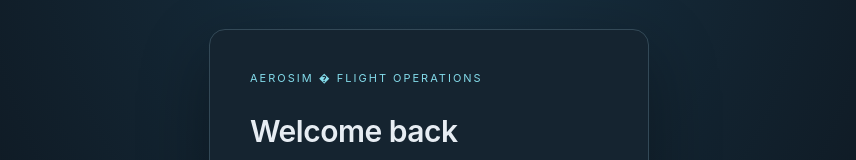
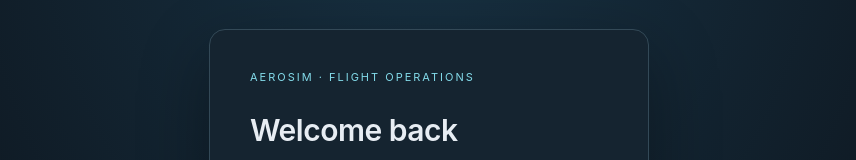
Before and after one commit to kawdoco/FlightSimulation, a React (Vite) app in the folder frontend/: page /flights in a window 1280 px wide. Shown: the part 137-297 px from the top of the page, without its empty margins (211-1067 px from the left). Built offline with nearby package versions, Linux system fonts and the light colour scheme; no server answers.

Commit message:
Fix login screen text encoding

```diff
--- a/frontend/src/AuthGate.jsx
+++ b/frontend/src/AuthGate.jsx
@@ -35,10 +35,10 @@ export default function AuthGate({children}) {
  }
  function signOut(){setAuthorization('');setUser(null);setOperations(false);setManaging(false);setChanging(false);setError('');setCurrentPassword('');setNewPassword('');}
  if(!user)return <main className="auth-screen"><section className="auth-card">
- <span className="auth-eyebrow">AEROSIM � FLIGHT OPERATIONS</span><h1>Welcome back</h1><p>Sign in to your flight operations workspace.</p><form onSubmit={login}>
+ <span className="auth-eyebrow">AEROSIM &middot; FLIGHT OPERATIONS</span><h1>Welcome back</h1><p>Sign in to your flight operations workspace.</p><form onSubmit={login}>
  <label>Username <input required autoComplete="username" value={username} onChange={e=>setUsername(e.target.value)}/></label>
  <label>Password <input required type="password" autoComplete="current-password" value={password} onChange={e=>setPassword(e.target.value)}/></label>
- {error&&<p role="alert" className="auth-error">{error}</p>}<button className="auth-primary" disabled={busy}>{busy?'Signing in�':'Sign in to workspace'}</button></form>
+ {error&&<p role="alert" className="auth-error">{error}</p>}<button className="auth-primary" disabled={busy}>{busy?'Signing in...':'Sign in to workspace'}</button></form>
  <p className="auth-footnote">Authorized personnel access</p></section></main>;
  return <RoleContext.Provider value={user}><div className="authenticated-workspace">
  <header className="auth-toolbar"><span className="auth-workspace-label">AeroSim <small>Operations workspace</small></span><nav aria-label="Account actions">
```
